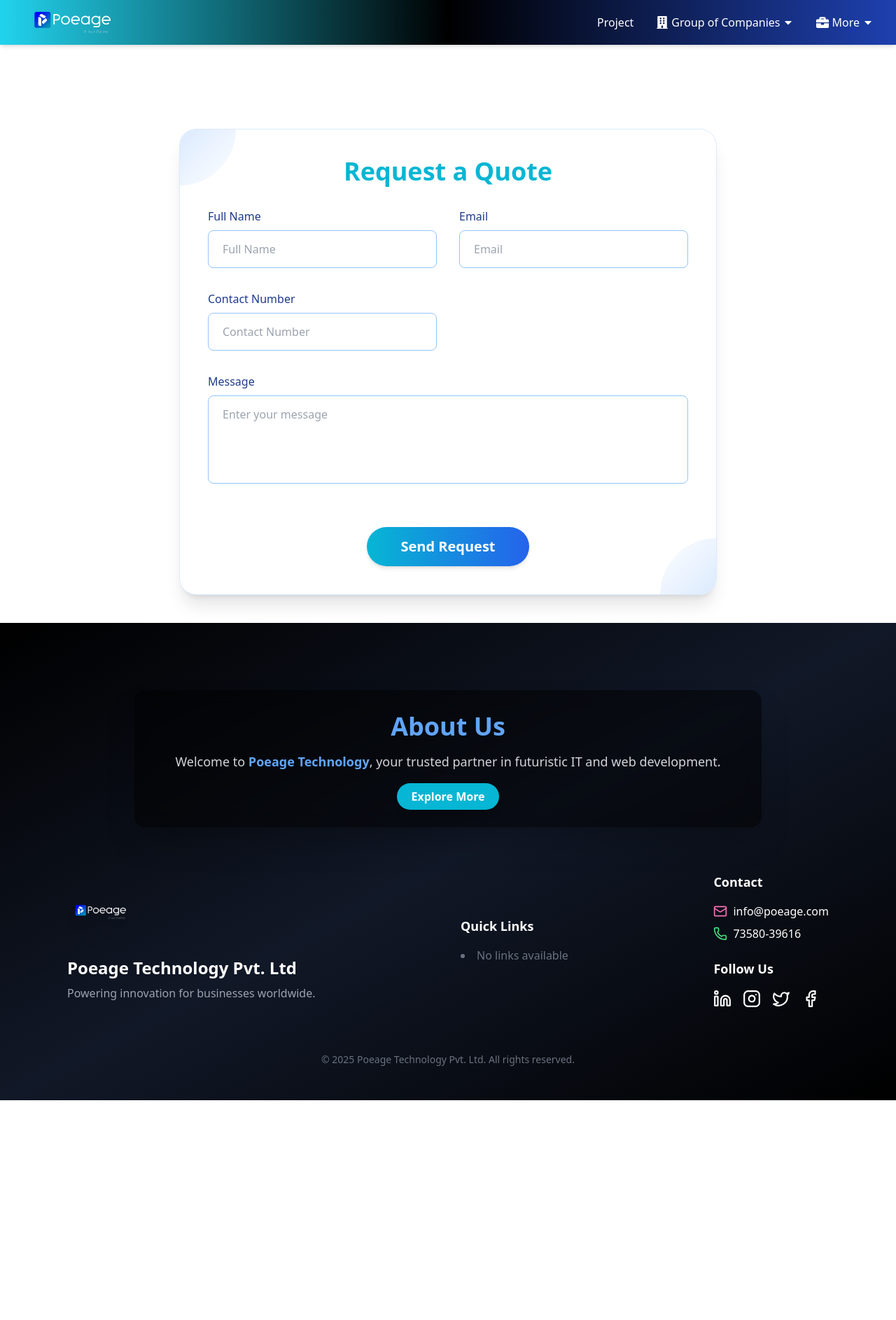
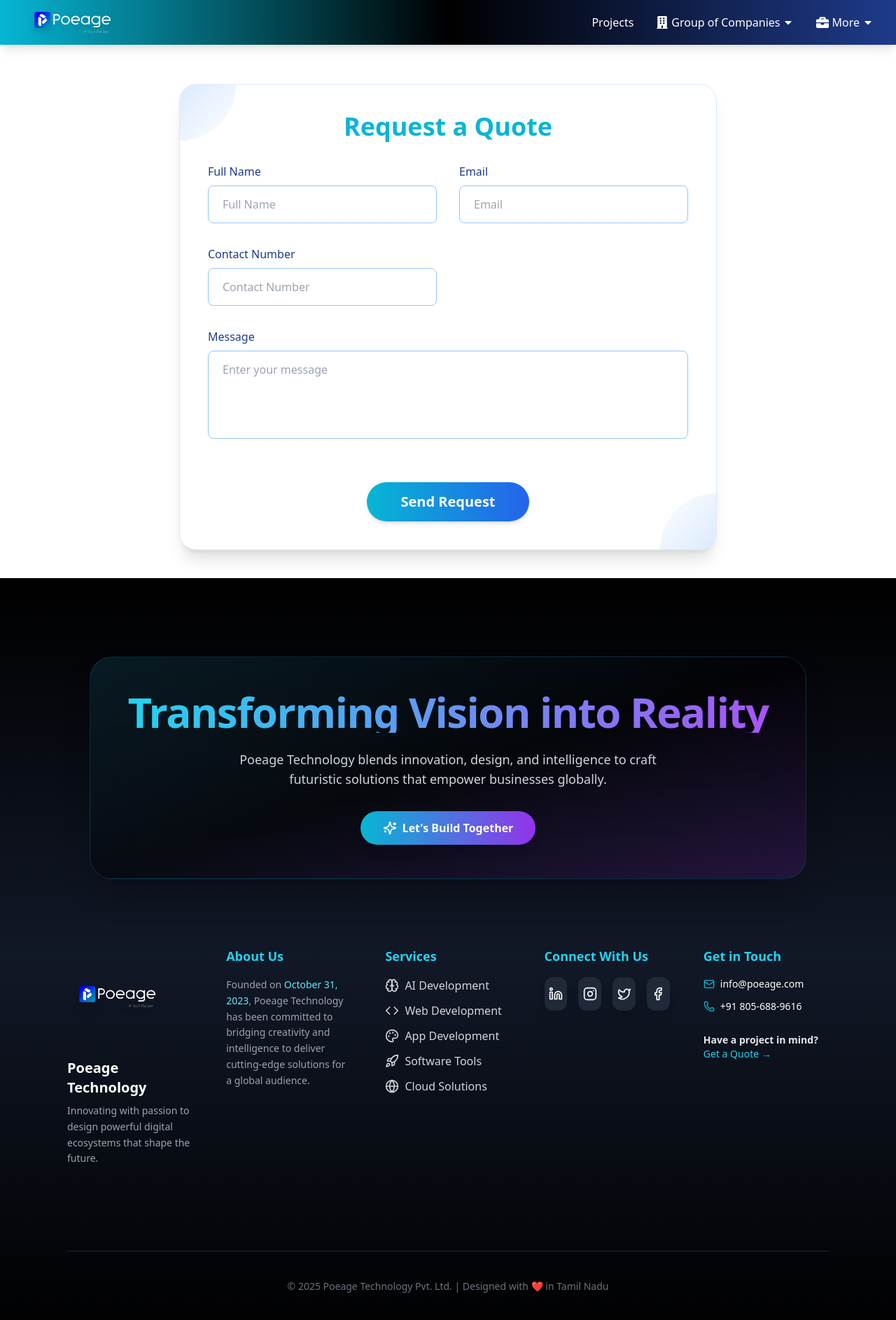
Before and after one commit to Gowri0016/Poeage.portfolio, a React (Create React App) app: page /Contact in a window 1280 px wide. Shown: the top 1886 px of the page at 70% size. Before the commit the page ends 1572 px from the top, so only its background shows below. Built offline with nearby package versions, Linux system fonts and the light colour scheme.

Commit message:
poeage-portfolio

```diff
--- a/src/Component/Footer.js
+++ b/src/Component/Footer.js
@@ -1,5 +1,6 @@
-import React, { useContext, useEffect, useState } from "react";
+import React, { useEffect, useState } from "react";
 import logo from "../Asset/logo.png";
+import { AnimatePresence, motion } from "framer-motion";
 import {
   Facebook,
   Instagram,
@@ -7,158 +8,176 @@ import {
   Linkedin,
   MailIcon,
   PhoneIcon,
+  ArrowUp,
+  Brain,
+  Code,
+  Palette,
+  Rocket,
+  Globe,
+  Sparkles,
 } from "lucide-react";
 
 const Footer = () => {
   const [showButton, setShowButton] = useState(false);
 
   useEffect(() => {
-    const handleScroll = () => {
-      setShowButton(window.scrollY > 120);
-    };
+    const handleScroll = () => setShowButton(window.scrollY > 150);
     window.addEventListener("scroll", handleScroll);
     return () => window.removeEventListener("scroll", handleScroll);
   }, []);
 
+  const services = [
+    { icon: <Brain size={20} />, name: "AI Development", path: "/ai" },
+    { icon: <Code size={20} />, name: "Web Development", path: "/web" },
+    { icon: <Palette size={20} />, name: "App Development", path: "/appde" },
+    { icon: <Rocket size={20} />, name: "Software Tools", path: "/soft" },
+    { icon: <Globe size={20} />, name: "Cloud Solutions", path: "/cloud" },
+  ];
+
+  const socialLinks = [
+    { Icon: Linkedin, href: "https://www.linkedin.com/in/poeage", color: "hover:text-blue-400" },
+    { Icon: Instagram, href: "https://www.instagram.com/poeage_technology", color: "hover:text-pink-500" },
+    { Icon: Twitter, href: "https://x.com/PoeageCom", color: "hover:text-blue-300" },
+    { Icon: Facebook, href: "https://www.facebook.com/share/1BjULrjR2w/", color: "hover:text-blue-600" },
+  ];
+
   return (
-    <footer className="relative bg-gradient-to-br from-black via-gray-900 to-black text-white pt-24 pb-12 overflow-hidden">
-      {/* Floating Gradient Waves */}
-      <div className="absolute inset-0 overflow-hidden -z-10">
-        <div className="absolute w-[150%] h-[150%] bg-gradient-to-r from-cyan-500/30 via-blue-500/20 to-purple-500/30 animate-wave -top-1/2 -left-1/4 rounded-full blur-3xl"></div>
-        <div className="absolute w-[120%] h-[120%] bg-gradient-to-l from-pink-400/30 via-purple-500/20 to-blue-400/30 animate-wave2 -bottom-1/2 -right-1/4 rounded-full blur-3xl"></div>
+    <footer className="relative bg-gradient-to-b from-black via-gray-900 to-black text-white pt-28 pb-16 overflow-hidden">
+      {/* Animated Background Orbs */}
+      <div className="absolute inset-0 -z-10">
+        <motion.div
+          className="absolute top-10 left-10 w-64 h-64 bg-cyan-700/20 blur-3xl rounded-full"
+          animate={{ scale: [1, 1.2, 1], opacity: [0.4, 0.7, 0.4] }}
+          transition={{ duration: 8, repeat: Infinity }}
+        />
+        <motion.div
+          className="absolute bottom-20 right-10 w-72 h-72 bg-purple-600/20 blur-3xl rounded-full"
+          animate={{ scale: [1, 1.3, 1], opacity: [0.3, 0.6, 0.3] }}
+          transition={{ duration: 10, repeat: Infinity }}
+        />
       </div>
 
-      <div className="container mx-auto px-6 md:px-12 lg:px-24 relative z-10 space-y-16">
-        {/* About Section */}
-        <section className="max-w-4xl mx-auto text-center bg-black/50 backdrop-blur-md rounded-2xl p-8 shadow-2xl animate-fadeIn">
-          <h2 className="text-4xl font-semibold text-transparent bg-clip-text bg-blue-400 mb-4">
-            About Us
-          </h2>
-          <p className="text-gray-300 text-lg mb-6">
-            Welcome to{" "}
-            <span className="text-blue-400 font-semibold">
-              Poeage Technology
-            </span>
-            , your trusted partner in futuristic IT and web development.
+      <div className="container mx-auto px-6 md:px-12 lg:px-24 relative z-10 space-y-24">
+        {/* Call to Action */}
+        <motion.section
+          className="max-w-5xl mx-auto text-center bg-gradient-to-br from-cyan-900/30 via-black/40 to-purple-900/30 backdrop-blur-xl rounded-[2rem] p-12 shadow-2xl border border-cyan-500/20"
+          initial={{ opacity: 0, y: 60 }}
+          whileInView={{ opacity: 1, y: 0 }}
+          transition={{ duration: 0.8 }}
+          viewport={{ once: true }}
+        >
+          <motion.h2 className="text-4xl md:text-6xl font-extrabold bg-clip-text text-transparent bg-gradient-to-r from-cyan-400 to-purple-500 mb-6 tracking-tight">
+            Transforming Vision into Reality
+          </motion.h2>
+          <p className="text-gray-300 text-lg mb-8 max-w-2xl mx-auto">
+            Poeage Technology blends innovation, design, and intelligence to craft futuristic solutions that empower businesses globally.
           </p>
           <a
-            href="/Aboutus"
-            className="bg-cyan-500 hover:bg-cyan-400 text-white font-semibold py-2 px-5 rounded-full shadow-lg transition-all hover:scale-105"
+            href="/contact"
+            className="inline-flex items-center gap-2 bg-gradient-to-r from-cyan-500 to-purple-600 hover:from-cyan-600 hover:to-purple-700 text-white font-semibold py-3 px-8 rounded-full shadow-lg transition-all hover:scale-110 hover:shadow-purple-500/30"
           >
-            Explore More
+            <Sparkles className="w-5 h-5" /> Let's Build Together
           </a>
-        </section>
+        </motion.section>
 
-        {/* Info Blocks */}
-        <div className="flex flex-col lg:flex-row justify-between items-center gap-12 animate-fadeIn delay-200">
-          {/* Logo & Description */}
+        {/* Footer Grid */}
+        <div className="grid grid-cols-1 md:grid-cols-2 lg:grid-cols-5 gap-12">
+          {/* Logo & Intro */}
           <div className="text-center lg:text-left">
-            <img
-              src={logo}
-              alt="Poeage Logo"
-              className="h-24 w-auto mb-4 mx-auto lg:mx-0 drop-shadow-lg"
-            />
-            <h3 className="text-2xl font-bold">Poeage Technology Pvt. Ltd</h3>
-            <p className="text-gray-400 mt-2">
-              Powering innovation for businesses worldwide.
+            <img src={logo} alt="Poeage Logo" className="w-36 mb-4 mx-auto lg:mx-0 drop-shadow-lg" />
+            <h3 className="text-xl font-bold mb-2">Poeage Technology</h3>
+            <p className="text-gray-400 mb-6 text-sm leading-relaxed">
+              Innovating with passion to design powerful digital ecosystems that shape the future.
             </p>
           </div>
 
-          {/* Quick Links */}
-          <div className="text-center lg:text-left">
-            <h4 className="text-lg font-semibold mb-4">Quick Links</h4>
-
-                <li className="text-gray-500">No links available</li>
-
+          {/* About Us */}
+          <div>
+            <h4 className="text-lg font-semibold mb-4 text-cyan-400">About Us</h4>
+            <p className="text-gray-400 text-sm leading-relaxed">
+              Founded on <span className="text-cyan-300 font-medium">October 31, 2023</span>, Poeage Technology has been committed to bridging creativity and intelligence to deliver cutting-edge solutions for a global audience.
+            </p>
           </div>
 
-          {/* Contact & Social */}
-          <div className="flex flex-col gap-6 text-center lg:text-left">
-            {/* Contact */}
+          {/* Services */}
           <div>
-              <h4 className="text-lg font-semibold mb-4">Contact</h4>
-              <ul className="space-y-2">
-                <li className="flex items-center justify-center lg:justify-start gap-2">
-                  <MailIcon className="w-5 h-5 text-pink-400" />
-                  <a href="mailto:info@poeage.com">info@poeage.com</a>
+            <h4 className="text-lg font-semibold mb-4 text-cyan-400">Services</h4>
+            <ul className="space-y-3">
+              {services.map((service, idx) => (
+                <li key={idx}>
+                  <a href={service.path} className="flex items-center gap-2 text-gray-300 hover:text-cyan-400 transition">
+                    {service.icon}
+                    {service.name}
+                  </a>
                 </li>
-                <li className="flex items-center justify-center lg:justify-start gap-2">
-                  <PhoneIcon className="w-5 h-5 text-green-400" />
-                  <a href="tel:7358039616">73580-39616</a>
-                </li>
+              ))}
             </ul>
           </div>
 
-            {/* Social */}
+          {/* Social Navigation */}
           <div>
-              <h4 className="text-lg font-semibold mb-4">Follow Us</h4>
+            <h4 className="text-lg font-semibold mb-4 text-cyan-400">Connect With Us</h4>
             <div className="flex justify-center lg:justify-start space-x-4">
-                {[
-                  { Icon: Linkedin, href: "https://www.linkedin.com/in/poeage" },
-                  { Icon: Instagram, href: "https://www.instagram.com/poeage__com" },
-                  { Icon: Twitter, href: "https://x.com/PoeageCom" },
-                  { Icon: Facebook, href: "https://www.facebook.com/share/1BjULrjR2w/" },
-                ].map(({ Icon, href }, idx) => (
+              {socialLinks.map(({ Icon, href, color }, idx) => (
                 <a
                   key={idx}
                   href={href}
                   target="_blank"
                   rel="noopener noreferrer"
-                    className="hover:text-cyan-400 transition-transform hover:scale-110"
+                  className={`w-12 h-12 rounded-xl bg-gray-800 flex items-center justify-center text-white transition-all ${color} hover:bg-cyan-900 hover:scale-110 shadow-lg`}
                 >
-                    <Icon size={26} />
+                  <Icon size={20} />
                 </a>
               ))}
             </div>
           </div>
+
+          {/* Contact Info */}
+          <div>
+            <h4 className="text-lg font-semibold mb-4 text-cyan-400">Get in Touch</h4>
+            <ul className="space-y-3 text-sm">
+              <li className="flex items-center gap-2">
+                <MailIcon className="w-4 h-4 text-cyan-500" />
+                <a href="mailto:info@poeage.com" className="hover:text-cyan-400 transition">
+                  info@poeage.com
+                </a>
+              </li>
+              <li className="flex items-center gap-2">
+                <PhoneIcon className="w-4 h-4 text-cyan-500" />
+                <a href="tel:8056889616" className="hover:text-cyan-400 transition">
+                  +91 805-688-9616
+                </a>
+              </li>
+              <li className="pt-4">
+                <p className="font-semibold text-gray-200">Have a project in mind?</p>
+                <a href="/quotes" className="text-cyan-400 hover:underline">
+                  Get a Quote →
+                </a>
+              </li>
+            </ul>
           </div>
         </div>
 
         {/* Copyright */}
-        <p className="text-center text-gray-500 text-sm animate-fadeIn delay-400">
-          &copy; {new Date().getFullYear()} Poeage Technology Pvt. Ltd. All rights reserved.
-        </p>
+        <div className="text-center pt-10 border-t border-gray-800 text-gray-500 text-sm">
+          © {new Date().getFullYear()} Poeage Technology Pvt. Ltd. | Designed with ❤️ in Tamil Nadu
+        </div>
       </div>
 
-      {/* Back to Top Button */}
+      {/* Back to Top */}
+      <AnimatePresence>
         {showButton && (
-        <button
+          <motion.button
+            initial={{ opacity: 0, scale: 0.6 }}
+            animate={{ opacity: 1, scale: 1 }}
+            exit={{ opacity: 0, scale: 0.6 }}
             onClick={() => window.scrollTo({ top: 0, behavior: "smooth" })}
-          className="fixed bottom-8 right-8 bg-gradient-to-r from-cyan-500 to-blue-600 p-4 rounded-full shadow-lg border-2 border-white hover:scale-110 hover:rotate-12 transition-all z-50"
-          aria-label="Back to top"
+            className="fixed bottom-8 right-8 bg-gradient-to-r from-cyan-500 to-purple-600 p-4 rounded-2xl shadow-lg hover:scale-125 transition z-50"
           >
-          <span className="text-xl font-bold animate-bounce">↑</span>
-        </button>
+            <ArrowUp className="w-6 h-6 text-white" />
+          </motion.button>
         )}
-
-      {/* Animation Styles */}
-      <style>
-        {`
-          @keyframes wave {
-            0% { transform: rotate(0deg) scale(1); }
-            50% { transform: rotate(180deg) scale(1.1); }
-            100% { transform: rotate(360deg) scale(1); }
-          }
-          @keyframes wave2 {
-            0% { transform: rotate(0deg) scale(1); }
-            50% { transform: rotate(-180deg) scale(1.1); }
-            100% { transform: rotate(-360deg) scale(1); }
-          }
-          @keyframes fadeIn {
-            0% { opacity: 0; transform: translateY(30px); }
-            100% { opacity: 1; transform: translateY(0); }
-          }
-          @keyframes glow {
-            0% { box-shadow: 0 0 10px cyan; }
-            50% { box-shadow: 0 0 25px cyan, 0 0 50px blue; }
-            100% { box-shadow: 0 0 10px cyan; }
-          }
-          .animate-wave { animation: wave 20s linear infinite; }
-          .animate-wave2 { animation: wave2 25s linear infinite; }
-          .animate-fadeIn { animation: fadeIn 1s ease both; }
-          .animate-glow { animation: glow 2s ease-in-out infinite alternate; }
-        `}
-      </style>
+      </AnimatePresence>
     </footer>
   );
 };
--- a/src/Component/Header.js
+++ b/src/Component/Header.js
@@ -1,72 +1,88 @@
-import React, { useState, useRef, useEffect } from 'react';
-import Poeage from '../Asset/logo.png';
-import { FaCaretDown, FaBars, FaTimes, FaBriefcase, FaBuilding } from 'react-icons/fa';
+import React, { useState, useRef, useEffect } from "react";
+import Poeage from "../Asset/logo.png";
+import {
+  FaCaretDown,
+  FaBars,
+  FaTimes,
+  FaBriefcase,
+  FaBuilding,
+} from "react-icons/fa";
 
 const Header = () => {
-  const [menuOpen, setMenuOpen] = useState(false);
+  const [openDropdown, setOpenDropdown] = useState(null); // track which dropdown is open
   const [mobileMenuOpen, setMobileMenuOpen] = useState(false);
-  const menuRef = useRef(null);
+  const dropdownRefs = useRef({});
 
   useEffect(() => {
     const handleClickOutside = (event) => {
-      if (menuRef.current && !menuRef.current.contains(event.target)) {
-        setMenuOpen(false);
+      if (
+        dropdownRefs.current &&
+        !Object.values(dropdownRefs.current).some((ref) =>
+          ref?.contains(event.target)
+        )
+      ) {
+        setOpenDropdown(null);
       }
     };
-    document.addEventListener('mousedown', handleClickOutside);
-    return () => document.removeEventListener('mousedown', handleClickOutside);
+    document.addEventListener("mousedown", handleClickOutside);
+    return () => document.removeEventListener("mousedown", handleClickOutside);
   }, []);
 
   return (
-    <header className="z-20 w-full bg-gradient-to-r from-cyan-400 via-black to-blue-800 shadow-md text-black">
+    <header className="fixed top-0 left-0 w-full z-50 bg-gradient-to-r from-cyan-500 via-black to-blue-900 shadow-lg">
       <div className="container mx-auto flex justify-between items-center px-4 md:px-8 h-16">
+        {/* Logo */}
         <a href="https://www.poeage.com/">
-          <img src={Poeage} alt="Logo" className="w-36" />
+          <img src={Poeage} alt="Logo" className="w-36 drop-shadow-lg" />
         </a>
 
         {/* Desktop Menu */}
-        <nav className="hidden md:flex items-center text-white space-x-8">
-          <a href="/projects" className="hover:text-gradient-to-r from-cyan-400 to-blue-800 transition">
-            Project
+        <nav className="hidden md:flex items-center text-white space-x-8 font-medium">
+          <a
+            href="/projects"
+            className="relative hover:text-cyan-300 transition duration-300 after:absolute after:left-0 after:bottom-[-6px] after:w-0 after:h-[2px] after:bg-cyan-400 hover:after:w-full after:transition-all"
+          >
+            Projects
           </a>
 
           {/* Group of Companies Dropdown */}
-          <div className="relative" ref={menuRef}>
+          <div
+            className="relative"
+            ref={(el) => (dropdownRefs.current.group = el)}
+          >
             <button
-              onClick={() => setMenuOpen(!menuOpen)}
-              className="flex items-center gap-1 text-white"
+              onClick={() =>
+                setOpenDropdown(openDropdown === "group" ? null : "group")
+              }
+              className="flex items-center gap-1 hover:text-cyan-300 transition"
             >
               <FaBuilding className="text-lg" />
               Group of Companies
               <FaCaretDown />
             </button>
-            {menuOpen && (
-              <div className="absolute top-full left-0 mt-2 bg-white text-black shadow-lg rounded-md py-2 w-56">
+            {openDropdown === "group" && (
+              <div className="absolute top-full left-0 mt-2 bg-white text-black rounded-xl shadow-xl py-2 w-56 animate-fadeIn">
                 <a
                   href="https://poeage-it-solution.vercel.app/"
-                  className="block px-4 py-2 hover:bg-blue-600 hover:text-white transition"
-                  onClick={() => setMenuOpen(false)}
+                  className="block px-4 py-2 hover:bg-cyan-600 hover:text-white rounded-md transition"
                 >
                   Poeage IT Solution
                 </a>
                 <a
                   href="https://poeageitsolution.vercel.app/"
-                  className="block px-4 py-2 hover:bg-blue-600 hover:text-white transition"
-                  onClick={() => setMenuOpen(false)}
+                  className="block px-4 py-2 hover:bg-cyan-600 hover:text-white rounded-md transition"
                 >
                   Poeage Builders
                 </a>
                 <a
                   href="https://poeagehub.vercel.app/"
-                  className="block px-4 py-2 hover:bg-blue-600 hover:text-white transition"
-                  onClick={() => setMenuOpen(false)}
+                  className="block px-4 py-2 hover:bg-cyan-600 hover:text-white rounded-md transition"
                 >
                   Poeage Hub
                 </a>
                 <a
                   href="https://pws-rouge-five.vercel.app/"
-                  className="block px-4 py-2 hover:bg-blue-600 hover:text-white transition"
-                  onClick={() => setMenuOpen(false)}
+                  className="block px-4 py-2 hover:bg-cyan-600 hover:text-white rounded-md transition"
                 >
                   Poeage Web Services
                 </a>
@@ -75,23 +91,27 @@ const Header = () => {
           </div>
 
           {/* More Dropdown */}
-          <div className="relative" ref={menuRef}>
+          <div
+            className="relative"
+            ref={(el) => (dropdownRefs.current.more = el)}
+          >
             <button
-              onClick={() => setMenuOpen(!menuOpen)}
-              className="flex items-center gap-1 text-white"
+              onClick={() =>
+                setOpenDropdown(openDropdown === "more" ? null : "more")
+              }
+              className="flex items-center gap-1 hover:text-cyan-300 transition"
             >
               <FaBriefcase className="text-lg" />
               More
               <FaCaretDown />
             </button>
-            {menuOpen && (
-              <div className="absolute top-full left-0 mt-2 bg-white text-black shadow-lg rounded-md py-2 w-40">
+            {openDropdown === "more" && (
+              <div className="absolute top-full left-0 mt-2 bg-white text-black rounded-xl shadow-xl py-2 w-40 animate-fadeIn">
                 <a
                   href="/service"
-                  className="block px-4 py-2 hover:bg-blue-600 hover:text-white transition"
-                  onClick={() => setMenuOpen(false)}
+                  className="block px-4 py-2 hover:bg-cyan-600 hover:text-white rounded-md transition"
                 >
-                  Service
+                  Services
                 </a>
               </div>
             )}
@@ -109,30 +129,53 @@ const Header = () => {
         </div>
       </div>
 
-      {/* Mobile Menu Content */}
+      {/* Mobile Menu */}
       {mobileMenuOpen && (
-        <div className="md:hidden bg-white text-black px-4 py-4 space-y-2">
-
+        <div className="md:hidden bg-white text-black px-6 py-4 space-y-3 shadow-lg animate-slideDown">
           <a
             href="/projects"
-            className="block py-2 hover:text-blue-600"
+            className="block py-2 hover:text-cyan-600"
             onClick={() => setMobileMenuOpen(false)}
           >
-            Project
+            Projects
           </a>
           <a
             href="/service"
-            className="block py-2 hover:text-blue-600"
+            className="block py-2 hover:text-cyan-600"
             onClick={() => setMobileMenuOpen(false)}
           >
-            Service
+            Services
           </a>
           <div className="border-t border-gray-300 pt-2">
-            <p className="font-semibold">Group of Companies</p>
-            <a href="https://poeage-it-solution.vercel.app/" className="block py-2 hover:text-blue-600" onClick={() => setMobileMenuOpen(false)}>Poeage IT Solution</a>
-            <a href="https://poeageitsolution.vercel.app/" className="block py-2 hover:text-blue-600" onClick={() => setMobileMenuOpen(false)}>Poeage Builders</a>
-            <a href="https://poeagehub.vercel.app/" className="block py-2 hover:text-blue-600" onClick={() => setMobileMenuOpen(false)}>Poeage Hub</a>
-            <a href="https://pws-rouge-five.vercel.app/" className="block py-2 hover:text-blue-600" onClick={() => setMobileMenuOpen(false)}>Poeage Web Services</a>
+            <p className="font-semibold text-gray-700">Group of Companies</p>
+            <a
+              href="https://poeage-it-solution.vercel.app/"
+              className="block py-2 hover:text-cyan-600"
+              onClick={() => setMobileMenuOpen(false)}
+            >
+              Poeage IT Solution
+            </a>
+            <a
+              href="https://poeageitsolution.vercel.app/"
+              className="block py-2 hover:text-cyan-600"
+              onClick={() => setMobileMenuOpen(false)}
+            >
+              Poeage Builders
+            </a>
+            <a
+              href="https://poeagehub.vercel.app/"
+              className="block py-2 hover:text-cyan-600"
+              onClick={() => setMobileMenuOpen(false)}
+            >
+              Poeage Hub
+            </a>
+            <a
+              href="https://pws-rouge-five.vercel.app/"
+              className="block py-2 hover:text-cyan-600"
+              onClick={() => setMobileMenuOpen(false)}
+            >
+              Poeage Web Services
+            </a>
           </div>
         </div>
       )}
--- a/src/Component/Intro.js
+++ b/src/Component/Intro.js
@@ -45,7 +45,7 @@ export default function Dashboard() {
         animate={{ opacity: 1, y: 0 }}
         transition={{ duration: 0.6 }}
       >
-        <h1 className="text-4xl md:text-5xl font-bold text-gray-900 mb-4">
+        <h1 className="text-4xl mt-10 md:text-5xl font-bold text-gray-900 mb-4">
           Poeage Project Dashboard
         </h1>
         <p className="text-gray-600 text-lg max-w-2xl mx-auto">
```
Lines whose indentation alone changed are shown as unchanged.
